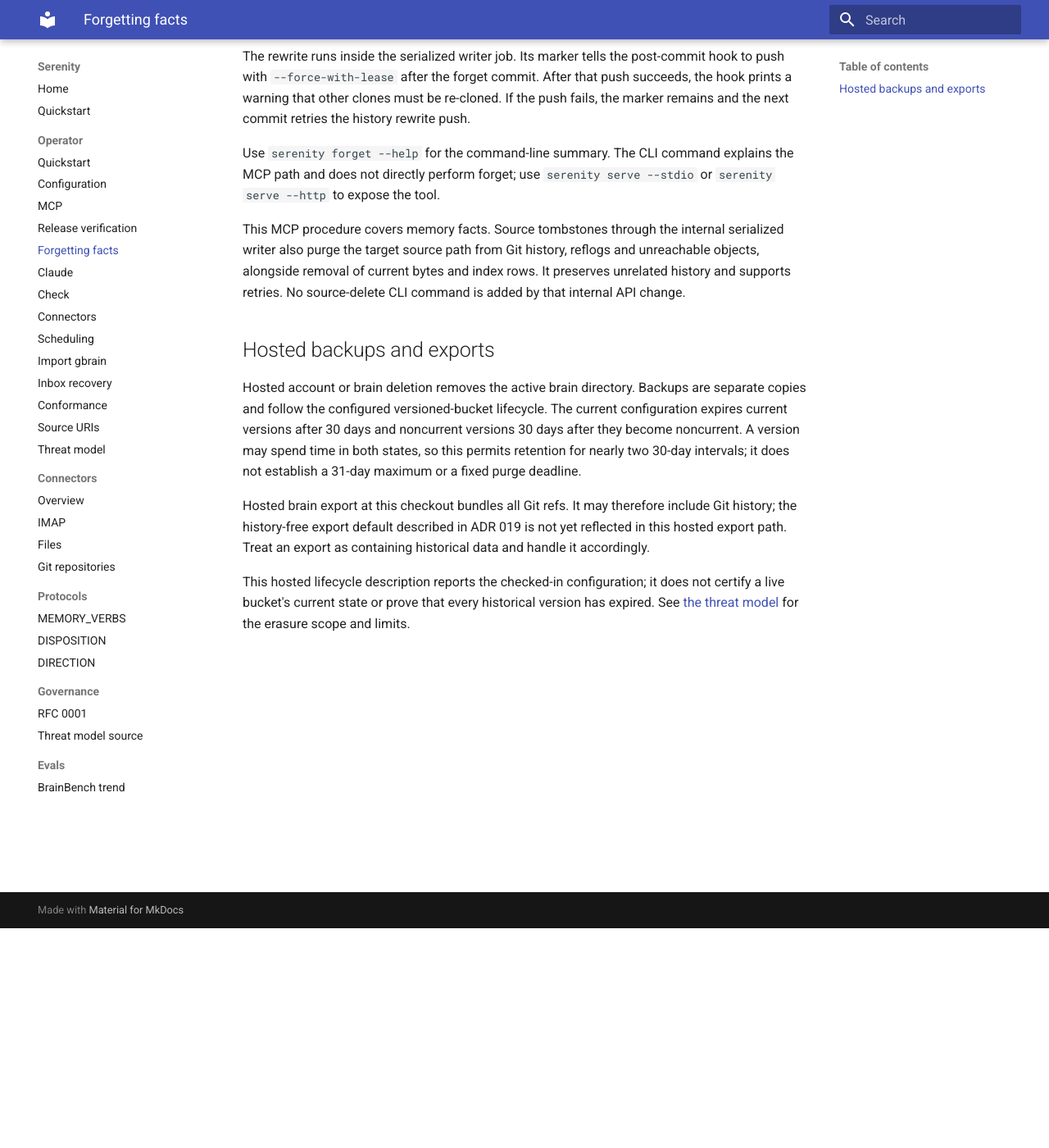
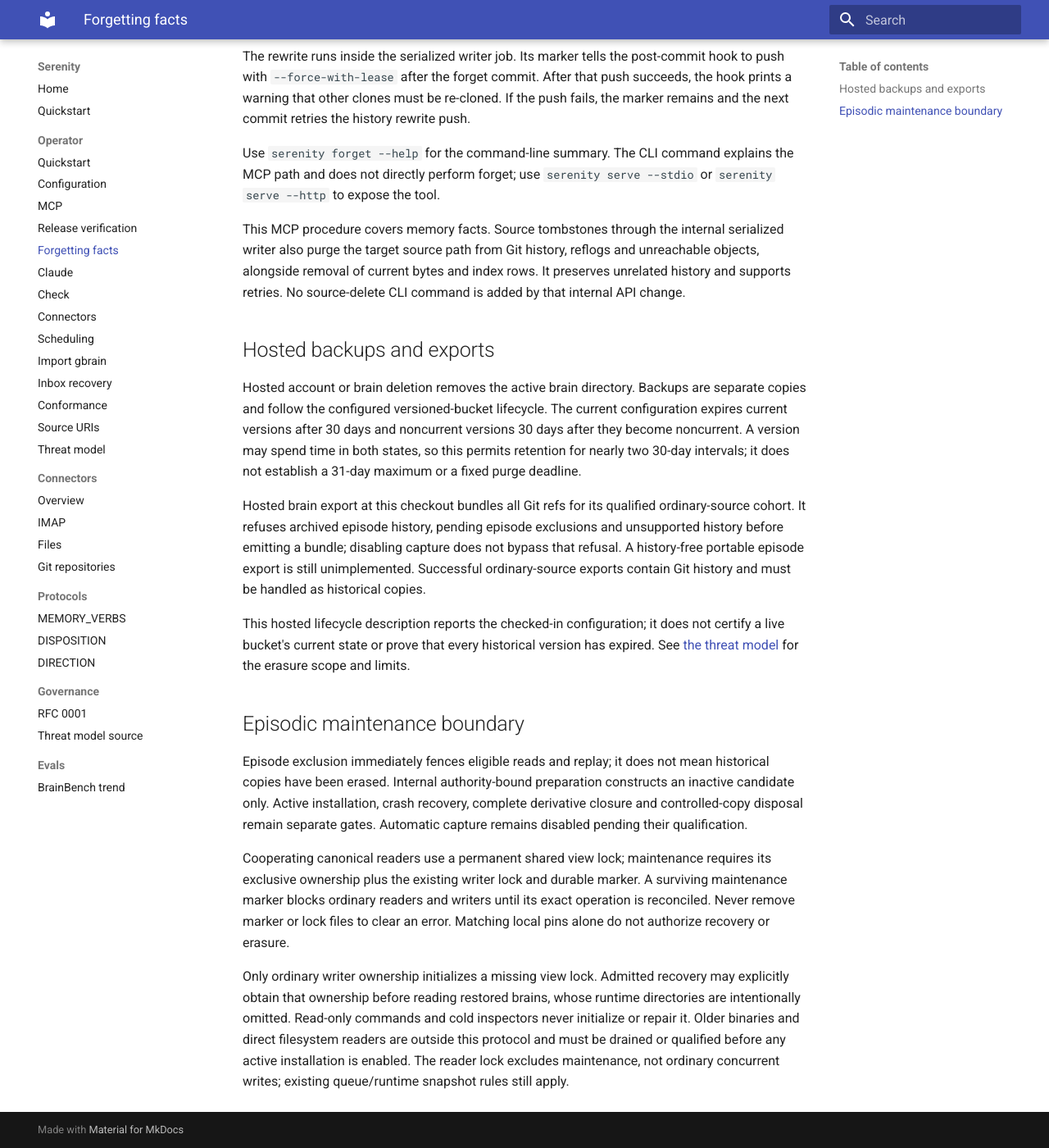
Before and after one commit to sirerun/serenity, an MkDocs documentation site: the page built from docs/operator/forget.md, in a window 1280 px wide and 1400 px high, scrolled down 268 px. Shown: the whole window at 82% size. Built offline with MkDocs 1.6.1 and Material for MkDocs 9.7.7, drawn with Linux system fonts in a browser that asks for light colours.

Commit message:
docs: record canonical reader gate evidence and limits

```diff
--- a/docs/operator/forget.md
+++ b/docs/operator/forget.md
@@ -32,12 +32,36 @@ noncurrent versions 30 days after they become noncurrent. A version may spend
 time in both states, so this permits retention for nearly two 30-day
 intervals; it does not establish a 31-day maximum or a fixed purge deadline.
 
-Hosted brain export at this checkout bundles all Git refs. It may therefore
-include Git history; the history-free export default described in ADR 019 is
-not yet reflected in this hosted export path. Treat an export as containing
-historical data and handle it accordingly.
+Hosted brain export at this checkout bundles all Git refs for its qualified
+ordinary-source cohort. It refuses archived episode history, pending episode
+exclusions and unsupported history before emitting a bundle; disabling capture
+does not bypass that refusal. A history-free portable episode export is still
+unimplemented. Successful ordinary-source exports contain Git history and must
+be handled as historical copies.
 
 This hosted lifecycle description reports the checked-in configuration; it
 does not certify a live bucket's current state or prove that every historical
 version has expired. See [the threat model](../threat-model.md#right-to-forget-the-deletion-chain)
 for the erasure scope and limits.
+
+## Episodic maintenance boundary
+
+Episode exclusion immediately fences eligible reads and replay; it does not
+mean historical copies have been erased. Internal authority-bound preparation
+constructs an inactive candidate only. Active installation, crash recovery,
+complete derivative closure and controlled-copy disposal remain separate gates.
+Automatic capture remains disabled pending their qualification.
+
+Cooperating canonical readers use a permanent shared view lock; maintenance
+requires its exclusive ownership plus the existing writer lock and durable
+marker. A surviving maintenance marker blocks ordinary readers and writers
+until its exact operation is reconciled. Never remove marker or lock files to
+clear an error. Matching local pins alone do not authorize recovery or erasure.
+
+Only ordinary writer ownership initializes a missing view lock. Admitted
+recovery may explicitly obtain that ownership before reading restored brains,
+whose runtime directories are intentionally omitted. Read-only commands and cold
+inspectors never initialize or repair it. Older binaries and direct filesystem
+readers are outside this protocol and must be drained or qualified before any
+active installation is enabled. The reader lock excludes maintenance, not
+ordinary concurrent writes; existing queue/runtime snapshot rules still apply.
```
Also changed, not shown: docs/devlog.md (+11 -0 lines), docs/plans/shared-agent-memory-implementation-20261016.md (+11 -3 lines), docs/receipts/2026-10-18-canonical-reader-gate.md (added, +69 -0 lines).
